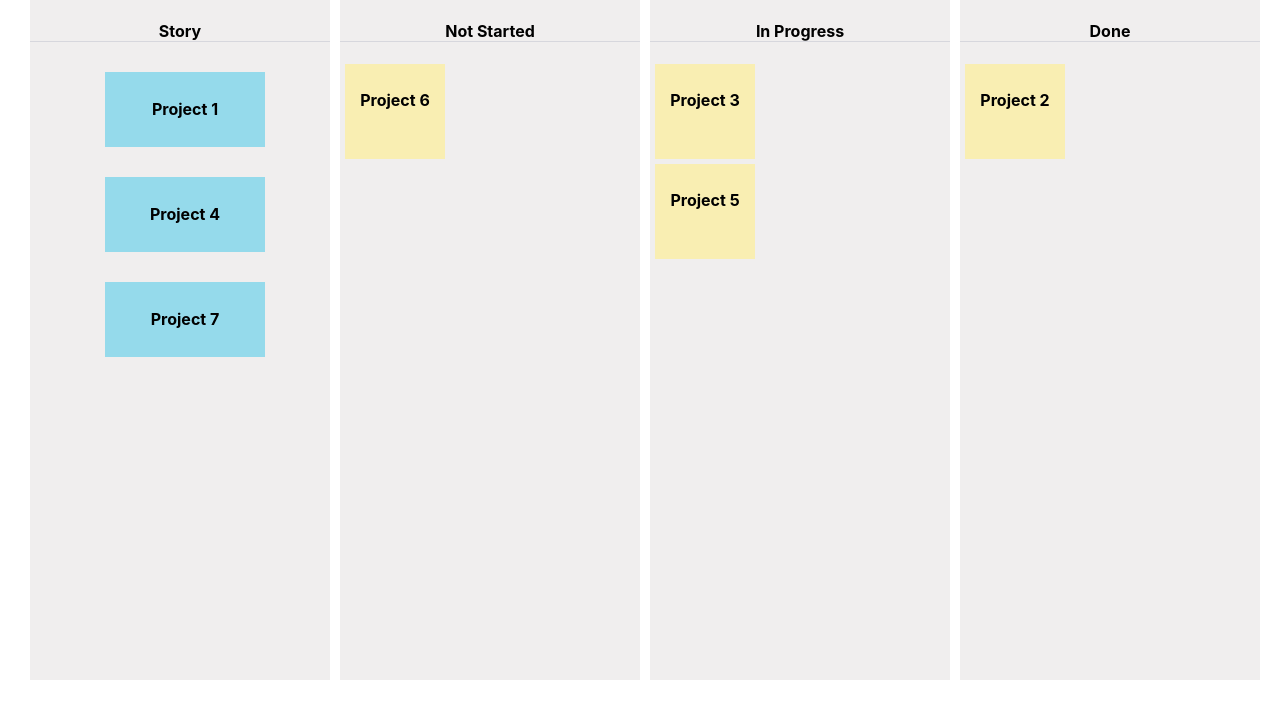
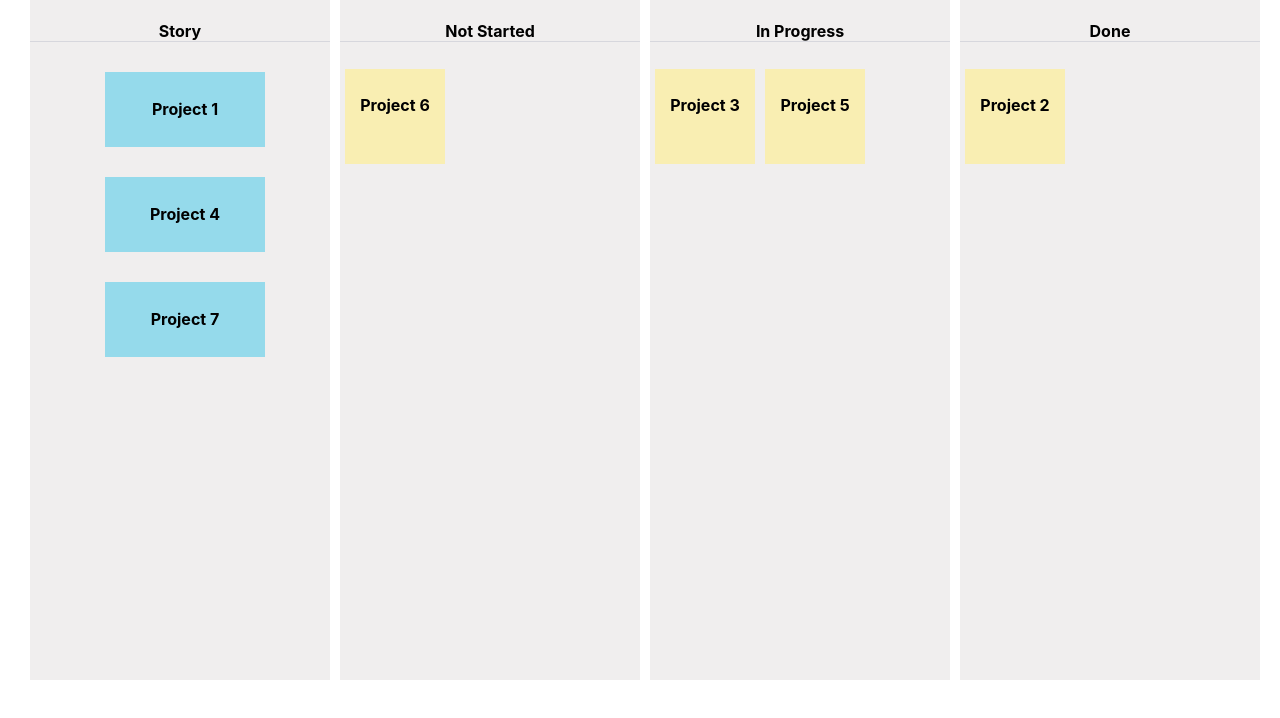
Before and after one commit to aminelfekih/kanban, a React (Create React App) app: page / in a window 1280 px wide. Shown: the top 718 px of the page. Built offline with nearby package versions, Linux system fonts and the light colour scheme.

Commit message:
fix styling for stories display

```diff
--- a/src/components/layout/layout.js
+++ b/src/components/layout/layout.js
@@ -70,6 +70,7 @@ class Layout extends Component {
     }
 
     render() {
+    const stories = this.state.stories
     return (
       <div className="board">
         <div className="lists">
@@ -78,7 +79,8 @@ class Layout extends Component {
 						<List
                             name={ list.name }
                             key={ list.key }
-                            stories={this.state.stories.filter((story) => story.progression === list.name)}
+                            stories={stories.filter((story) => story.progression === list.name)}
+                            alignFlex={list.name === 'Story' ? false : true}
                             onDragBegin={ this.handleOnDragBegin }
 							onDragEnd={ this.handleOnDragEnd }
 						/>
--- a/src/components/list/list.css
+++ b/src/components/list/list.css
@@ -8,3 +8,6 @@
 .border {
     border-bottom: 1px solid #D7D7DD;
 }
+.stories {
+    display: flex;
+}
--- a/src/components/list/list.js
+++ b/src/components/list/list.js
@@ -12,14 +12,14 @@ class List extends Component {
       }
 
     render() {
-    const { stories, name, onDragEnd } = {...this.props}
+    const { stories, name, onDragEnd, alignFlex } = {...this.props}
     return (
         <div className="list"
             onDragEnter={(e) => {this.setState({ mouseIsHovering: true }); this.props.onDragBegin(e, name);}}
 			onDragExit={(e) => {this.setState({ mouseIsHovering: false });}}
       >
         <h4 className="border"> {name} </h4>
-        <div>
+        <div className={alignFlex ? "stories" : ""}>
           {stories.map((story) => {
             return  (
             <Story
@@ -29,7 +29,7 @@ class List extends Component {
             />
            )
             }
-            )}
+          )}
         </div>
       </div>
     );
```
Also changed, not shown: src/components/story/story.css (line endings or trailing spaces).
